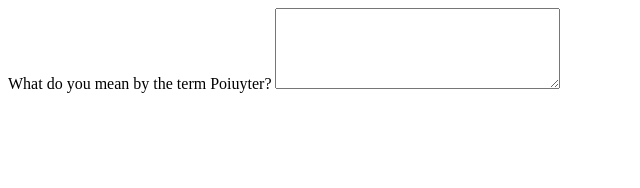
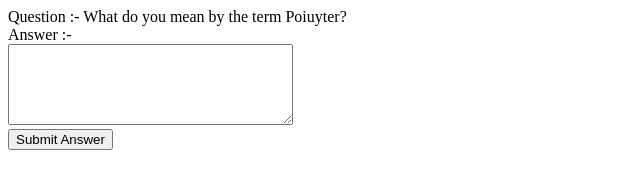
Before and after one commit to sanchit612/poc-answer-sheet-evaluator, a website: page index.html in a window 1280 px wide. Shown: the whole page, without its empty margins (0-640 px from the left). Drawn offline with Linux system fonts and the light colour scheme.

```diff
--- a/index.html
+++ b/index.html
@@ -1,13 +1,18 @@
 <!DOCTYPE html>
 <html>
     <head>
-
+        <title>POC - Answer Sheet Evaluator</title>
     </head>
 
     <body>
 
-        <label for = "question-answer">What do you mean by the term Poiuyter?</label>
-        <textarea id = "question-answer" name = "answer" rows = "5" cols = "33"></textarea>
+    <label for = "question-answer">Question :- What do you mean by the term Poiuyter?</label>
+    <br>
+    Answer :-
+    <br>
+    <textarea id = "question-answer" name = "answer" rows = "5" cols = "33"></textarea>
+    <br>
+    <input type = "submit" value = "Submit Answer">
 
     </body>
 </html>
```
